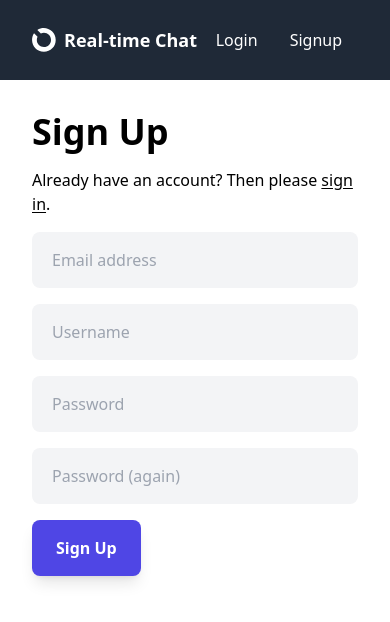
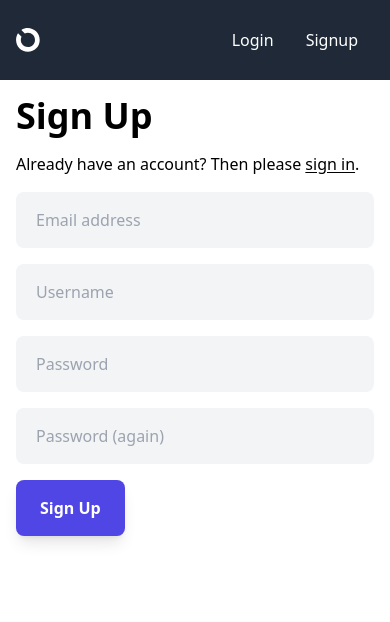
Before and after one commit to dehemi2001/django_realtime_chat, a Django app: page /accounts/signup/ in a window 390 px wide. Shown: the top 622 px of the page. Run offline with Django 5.2, Linux system fonts and the light colour scheme; some libraries are stand-ins or nearby versions.

Commit message:
Mobile responsiveness added (via prompt)

```diff
--- a/templates/includes/header.html
+++ b/templates/includes/header.html
@@ -1,8 +1,8 @@
-<header class="flex items-center justify-between bg-gray-800 h-20 px-8 text-white sticky top-0 z-40">
+<header class="flex items-center justify-between bg-gray-800 h-20 px-4 md:px-8 text-white sticky top-0 z-40">
     <div class="flex items-center">
         <a class="flex items-center gap-2" href="/">
             <img class="h-6" src="/static/images/logo.svg" alt="Logo" />
-            <span class="text-lg font-bold">Real-time Chat</span>
+            <span class="text-lg font-bold hidden sm:block">Real-time Chat</span>
         </a>
         <div id="online-user-count"></div>
     </div>
--- a/templates/layouts/box.html
+++ b/templates/layouts/box.html
@@ -2,10 +2,10 @@
 
 {% block layout %}
 <content class="block max-w-3xl mx-auto md:p-12">
-    <div class="bg-white rounded-2xl md:drop-shadow-2xl shadow-black w-full p-8">
+    <div class="bg-white rounded-2xl md:drop-shadow-2xl shadow-black w-full p-4 md:p-8">
 
-    {% block content %}
-    {% endblock %}
+        {% block content %}
+        {% endblock %}
 
     </div>
 </content>
--- a/templates/layouts/page.html
+++ b/templates/layouts/page.html
@@ -2,7 +2,7 @@
 
 {% block layout %}
 
-<content class="block max-w-4xl mx-auto px-8 py-24">
+<content class="block max-w-4xl mx-auto px-4 md:px-8 py-12 md:py-24">
 
     {% block content %}
     {% endblock %}
```
Also changed, not shown: a_rtchat/templates/a_rtchat/chat.html (+9 -6 lines), 1 other file. Lines whose indentation alone changed are shown as unchanged.
